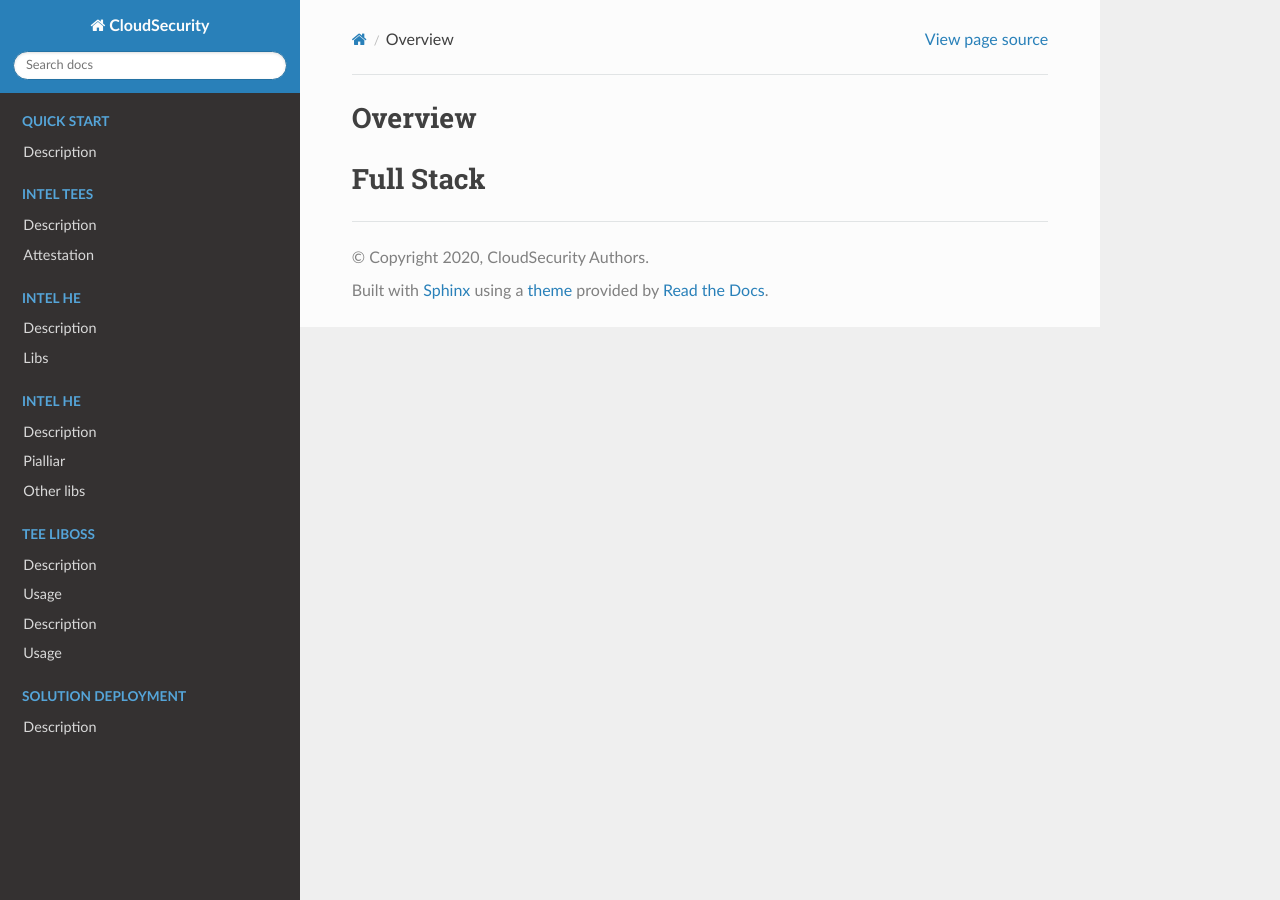
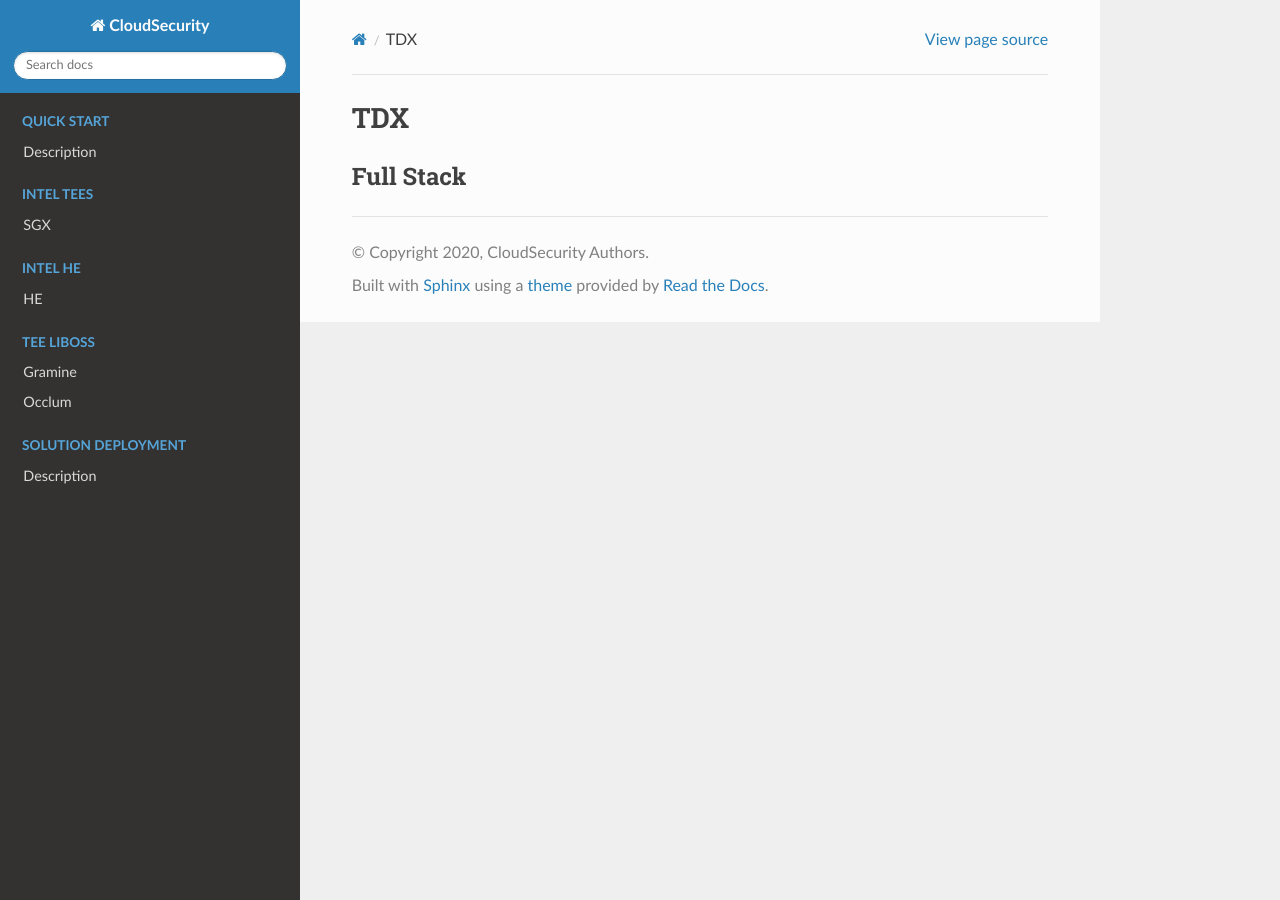
Before and after one commit to RodgerZhu/Cloud_Security, a Sphinx documentation site: the page built from Docs/readdoc/docs/source/TEE/TDX/inteltee.rst, in a window 1280 px wide. Built offline with Sphinx 7.4.7 and the Read the Docs theme 2.0.0, drawn with Linux system fonts in a browser that asks for light colours; pages that are not in the unit, such as notebooks, are missing from menus.

Commit message:
Add title

```diff
--- a/Docs/readdoc/docs/source/HE/pailliar.rst
+++ b/Docs/readdoc/docs/source/HE/pailliar.rst
@@ -1,5 +1,5 @@
-Description
-----------
+HE
+==
 
 
 Libs
--- a/Docs/readdoc/docs/source/LibOS/Gramine/Gramine.rst
+++ b/Docs/readdoc/docs/source/LibOS/Gramine/Gramine.rst
@@ -1,5 +1,5 @@
-Description
------------
+Gramine
+======
 
 
 Usage
--- a/Docs/readdoc/docs/source/LibOS/Occlum/Occlum.rst
+++ b/Docs/readdoc/docs/source/LibOS/Occlum/Occlum.rst
@@ -1,5 +1,5 @@
-Description
------------
+Occlum
+=====
 
 
 Usage
--- a/Docs/readdoc/docs/source/TEE/SGX/intelsgx.rst
+++ b/Docs/readdoc/docs/source/TEE/SGX/intelsgx.rst
@@ -1,6 +1,5 @@
-
-Description
------------
+SGX
+===
 
 Attestation
 -----------
--- a/Docs/readdoc/docs/source/TEE/TDX/inteltee.rst
+++ b/Docs/readdoc/docs/source/TEE/TDX/inteltee.rst
@@ -1,5 +1,5 @@
-Overview
----------
+TDX
+===
 
 
 Full Stack
--- a/Docs/readdoc/docs/source/intelhe.rst
+++ /dev/null
@@ -1,8 +0,0 @@
-Description
------------
-
-Pialliar
---------
-
-Other libs
-----------
```
